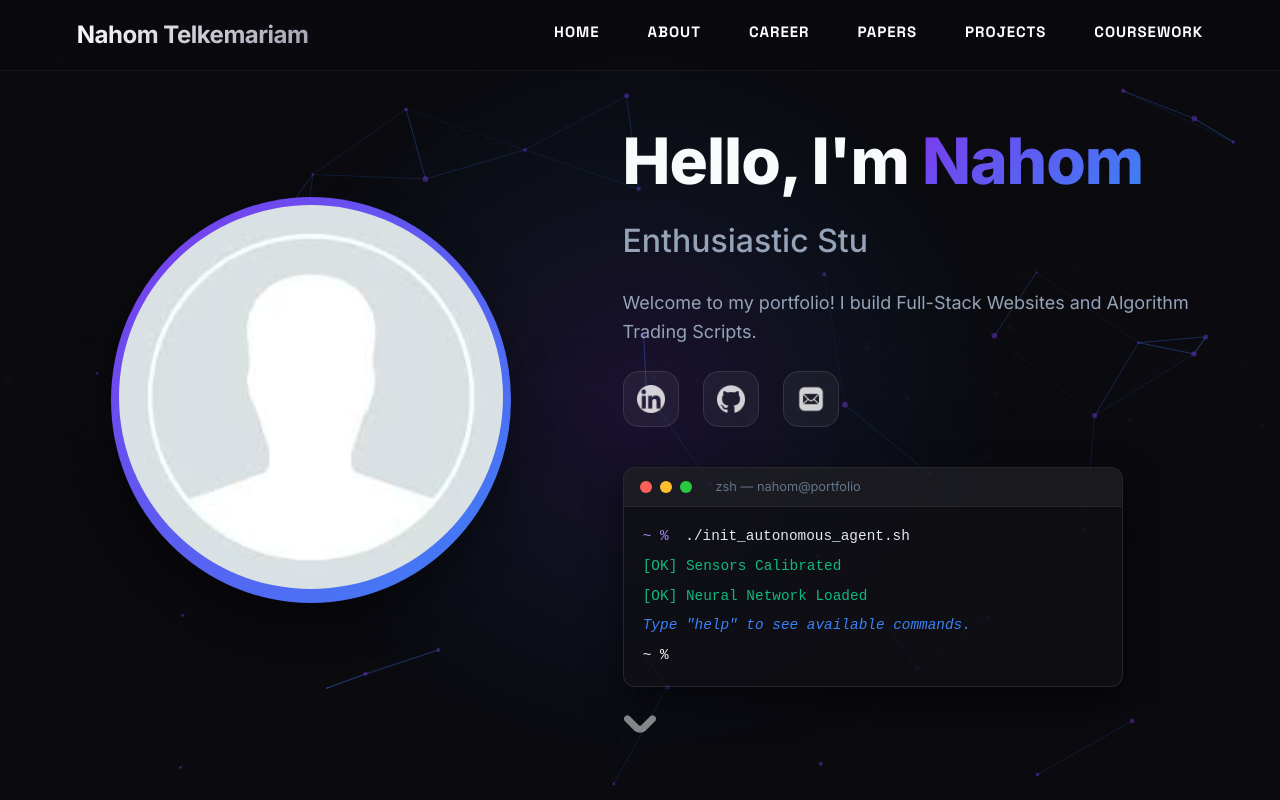
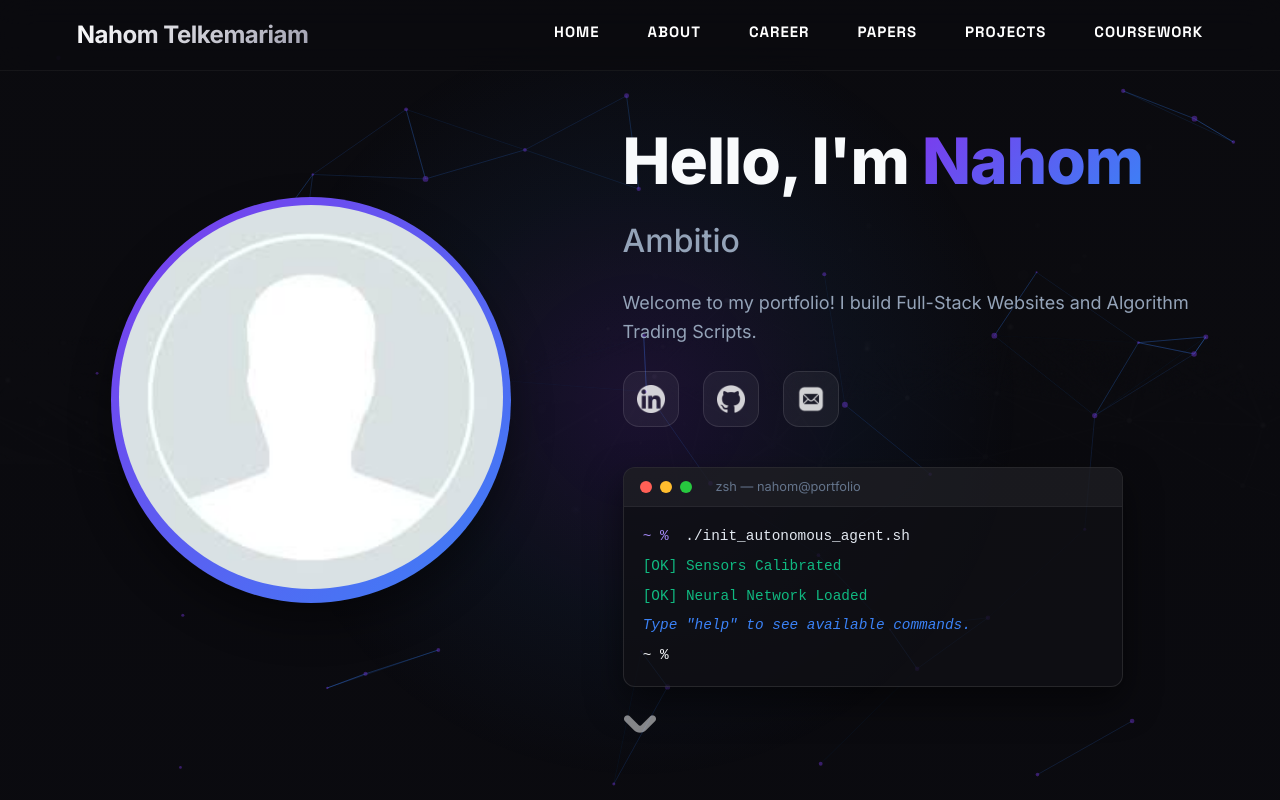
Before and after one commit to shebaww/Portfolio, a React (Vite) app: page /Portfolio/home in a window 1280 px wide. Shown: the top 800 px of the page. Built offline with nearby package versions, Linux system fonts and the light colour scheme.

Commit message:
Changed constants.ts phrases

```diff
--- a/src/constants.ts
+++ b/src/constants.ts
@@ -100,8 +100,8 @@ export const Papers = [
 ];
 
 export const Phrases = [
-    "Algorithmic Trader",
-    "Enthusiastic Student",
+    "Aspiring Quant Developer",
+    "Ambitious Student",
     "Full-Stack Developer",
-    "Lifelong Learner"
+    "Funny Guy"
 ];
```
